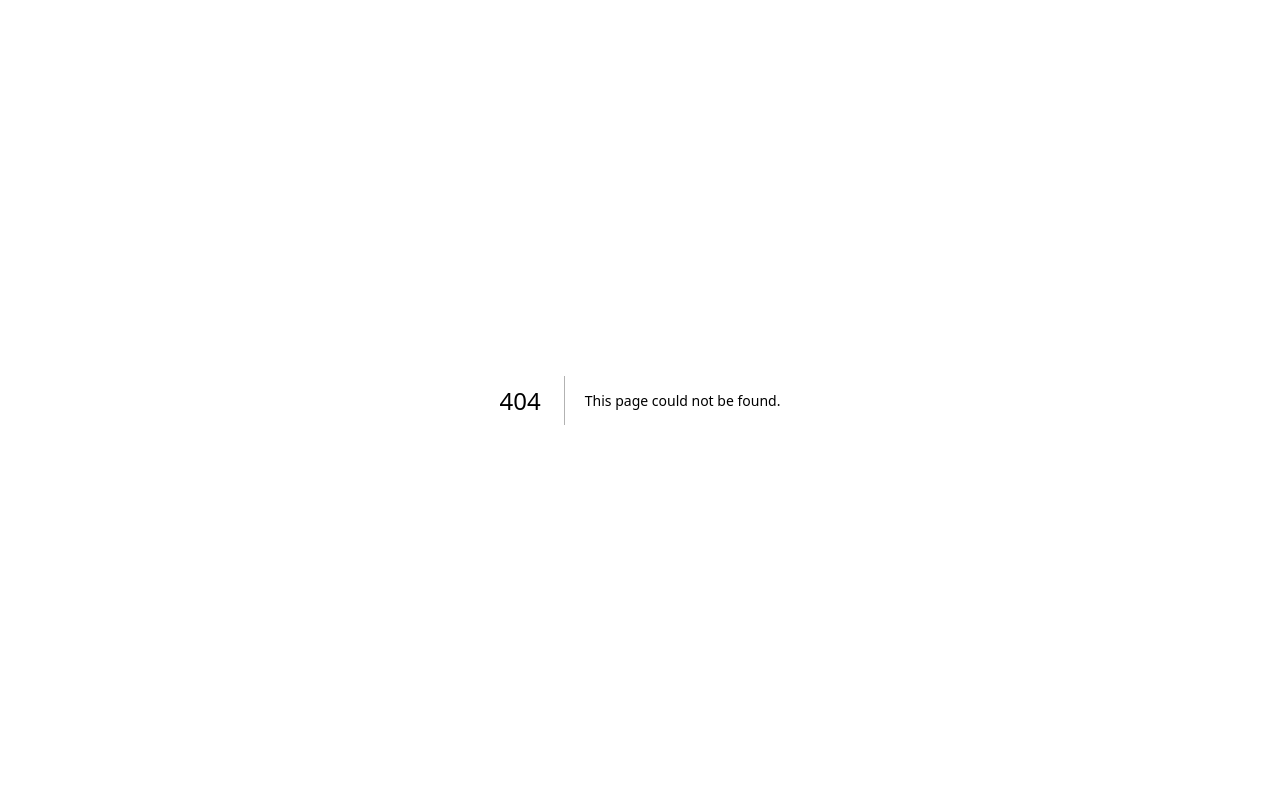
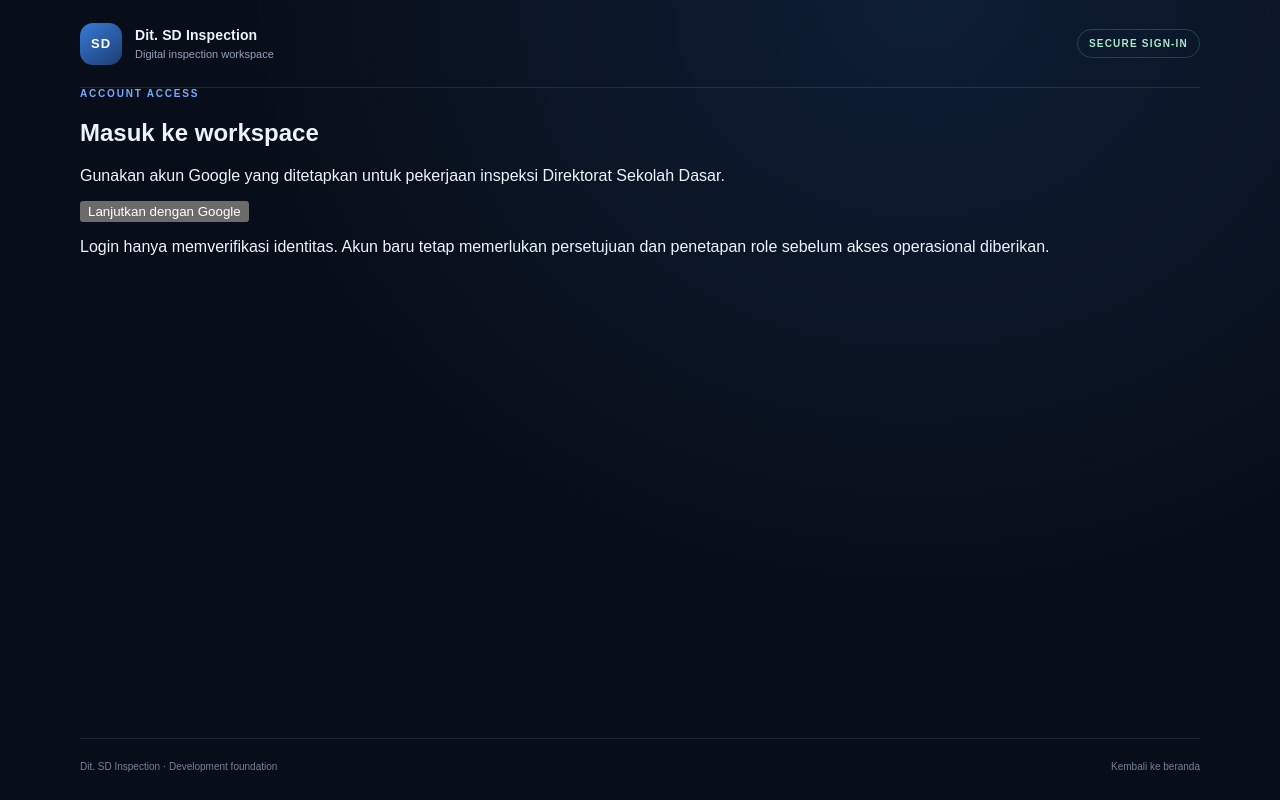
Before and after one commit to itswork-app/dit-sd-inspection, a Next.js app: page /login in a window 1280 px wide. Before the commit this address had no page. Built offline with nearby package versions, Linux system fonts and the light colour scheme; no server answers.

Commit message:
feat(auth): implement Google OAuth lifecycle (page.tsx)

```diff
--- /dev/null
+++ b/src/app/login/page.tsx
@@ -0,0 +1,25 @@
+import Link from "next/link";
+import { isSupabaseConfigured } from "@/lib/env";
+import { GoogleSignInButton } from "./google-sign-in-button";
+
+export default function LoginPage() {
+  return (
+    <main className="workspace auth-workspace">
+      <header className="topbar">
+        <Link className="brand" href="/" aria-label="Dit. SD Inspection home">
+          <span className="brand-mark">SD</span>
+          <span><strong>Dit. SD Inspection</strong><small>Digital inspection workspace</small></span>
+        </Link>
+        <span className="environment-pill">SECURE SIGN-IN</span>
+      </header>
+      <section className="auth-panel" aria-labelledby="login-title">
+        <p className="eyebrow">ACCOUNT ACCESS</p>
+        <h1 id="login-title">Masuk ke workspace</h1>
+        <p className="auth-description">Gunakan akun Google yang ditetapkan untuk pekerjaan inspeksi Direktorat Sekolah Dasar.</p>
+        <GoogleSignInButton configured={isSupabaseConfigured()} />
+        <p className="auth-note">Login hanya memverifikasi identitas. Akun baru tetap memerlukan persetujuan dan penetapan role sebelum akses operasional diberikan.</p>
+      </section>
+      <footer className="footer"><span>Dit. SD Inspection · Development foundation</span><span><Link href="/">Kembali ke beranda</Link></span></footer>
+    </main>
+  );
+}
```
